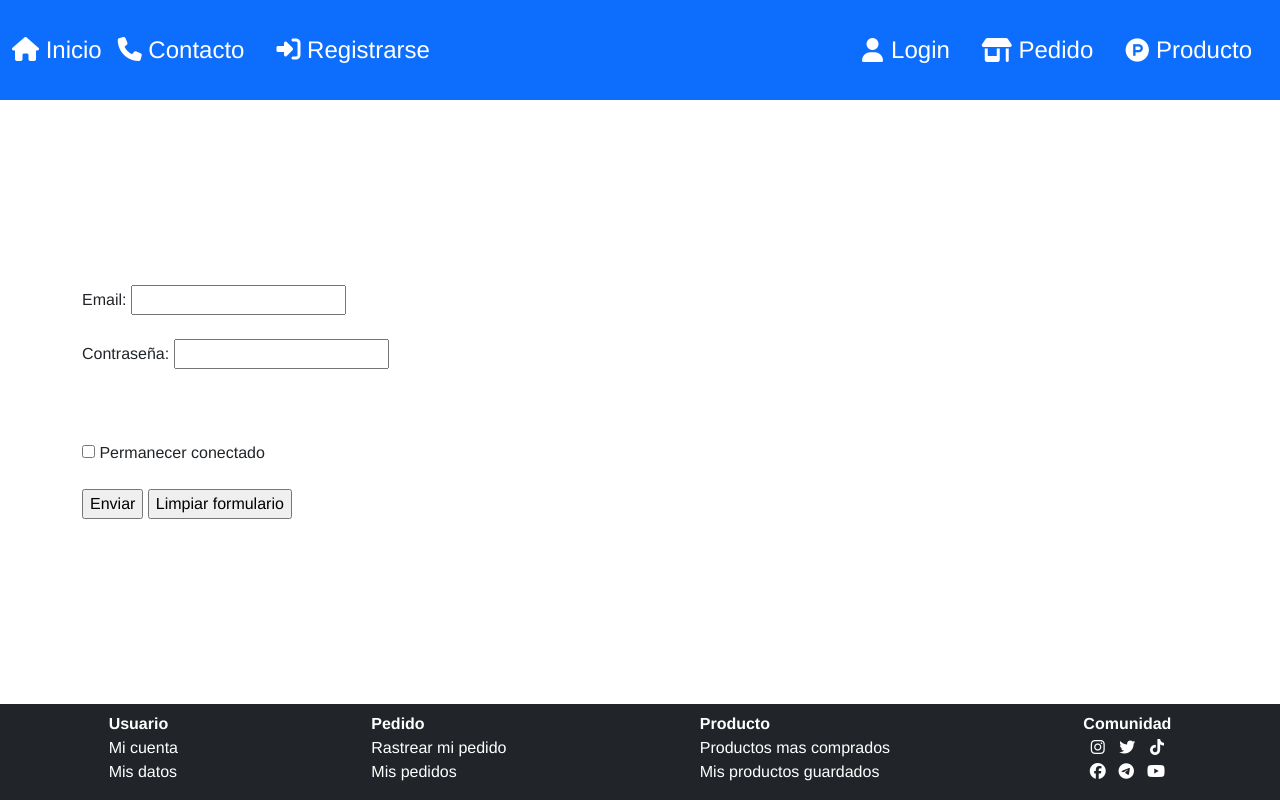
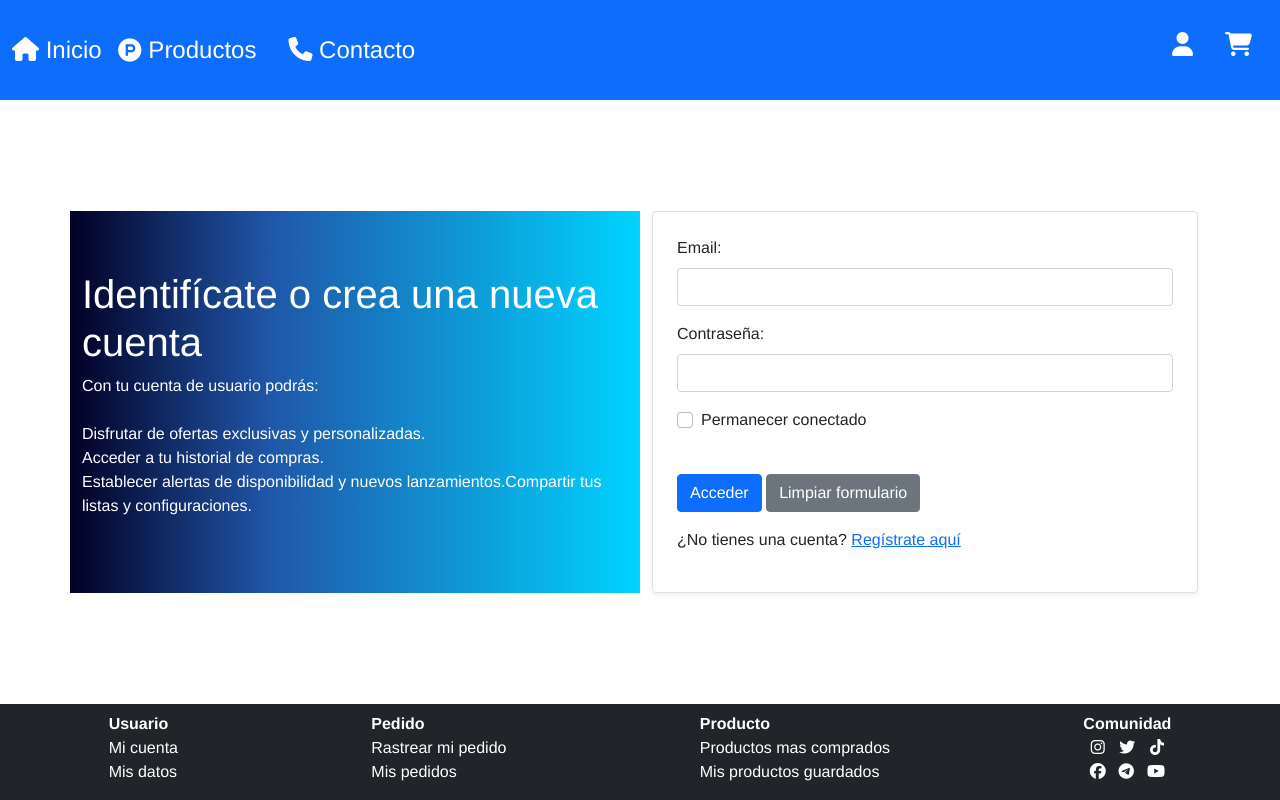
Before and after one commit to anietooo/DWES_P3_LuisJ_AlejandroN, a PHP site: page /login.php in a window 1280 px wide. Run offline with PHP 8.4, Linux system fonts and the light colour scheme.

Commit message:
CambiosEstilo LoginHeader

```diff
--- a/login.php
+++ b/login.php
@@ -1,18 +1,18 @@
 <?php
-require_once("./views/header.php")
+require_once("./views/header.php");
 ?>
 
 <?php
 session_start();
 $email = $password1 = "";
 $emailErr = $password1Err = "";
-$errorLogin="";
+$errorLogin = "";
 $errores = false;
 include "./database/conexion.php";
 include "./database/usuarioDB.php";
 
-if($_SERVER["REQUEST_METHOD"] == "POST"){
-    $email = securizar( $_POST["email"]);
+if ($_SERVER["REQUEST_METHOD"] == "POST") {
+    $email = securizar($_POST["email"]);
     $password1 = securizar($_POST["password1"]);
 
     if (empty($email)) {
@@ -20,71 +20,93 @@ if($_SERVER["REQUEST_METHOD"] == "POST"){
         $errores = true;
     }
 
-    if (empty($password1) || strlen($password1)<5) {
-        $password1Err = "Campo obligatorio , la contraseña tiene que tener mas de 5 Caracteres";
+    if (empty($password1) || strlen($password1) < 5) {
+        $password1Err = "Campo obligatorio, la contraseña tiene que tener más de 5 caracteres";
         $errores = true;
     }
 
-    if(!$errores){
-        if(isset($_POST["conectado"])){
+    if (!$errores) {
+        if (isset($_POST["conectado"])) {
             setcookie("conectado", $email, time() + 60 * 10, "/");
-        } else{
-            setcookie("conectado", $email, time() -3600 , "/");
+        } else {
+            setcookie("conectado", $email, time() - 3600, "/");
         }
 
         $_SESSION["email"] = $email;
 
-        $verificacion = comprobacionLogin($email,$password1);
-        if ($verificacion>0) {
+        $verificacion = comprobacionLogin($email, $password1);
+        if ($verificacion > 0) {
             header("Location: ./index.php");
             exit();
-        }elseif ($verificacion == -1){
-            $errorLogin="No existe el email";
-        }else{
-            $errorLogin="No coincide con la contraseña";
+        } elseif ($verificacion == -1) {
+            $errorLogin = "No existe el email";
+        } else {
+            $errorLogin = "No coincide con la contraseña";
         }
     }
-}else{
+} else {
     $email = '';
 }
 ?>
+
 <!DOCTYPE html>
-<html lang="en">
+<html lang="es">
+
 <head>
     <meta charset="UTF-8">
     <meta name="viewport" content="width=device-width, initial-scale=1.0">
     <title>Formulario de registro</title>
+    <link href="https://stackpath.bootstrapcdn.com/bootstrap/4.5.2/css/bootstrap.min.css" rel="stylesheet">
 </head>
 <style>
-    body{
+    body {
         display: grid;
-        height: 100dvh;
+        height: 100vh;
         grid-template-rows: auto 1fr auto;
     }
+
+    .bg-gradient-primary {
+        background: linear-gradient(90deg, rgba(2, 0, 36, 1) 0%, rgb(32, 86, 168) 35%, rgba(0, 212, 255, 1) 100%);
+    }
 </style>
+
 <body>
-    <form class="container align-self-center" action="login.php" method="post" >
-        Email: <input type="email" name="email"
-        class="<?php if(!empty($emailErr)) echo "error"; ?>"
-        value="<?php echo htmlspecialchars($email); ?>">
-        <label><?php echo $emailErr; ?></label>
-        <br><br>
-        Contraseña: <input type="password" name="password1"
-        class="<?php if(!empty($password1Err)) echo "error"; ?>"
-        value="">
-        <label><?php echo $password1Err; ?></label>
-        <br><br>
-        <label><?php echo $errorLogin; ?></label>
-        <br><br>
-        <input type="checkbox" name="conectado"> Permanecer conectado
-        <br><br>
+    <div class="container align-self-center">
+        <div class="row">
+            <div class="col-md-6 d-none d-md-flex align-items-center justify-content-center flex-column  text-white bg-gradient-primary">
+                <h1>Identifícate o crea una nueva cuenta<br></h1>
+                <p>Con tu cuenta de usuario podrás: <br><br> Disfrutar de ofertas exclusivas y personalizadas.<br> Acceder a tu historial de compras. <br>Establecer alertas de disponibilidad y nuevos lanzamientos.Compartir tus listas y configuraciones.</p>
+            </div>
+            <div class="col-md-6">
+                <form action="login.php" method="post" class="border p-4 shadow-sm rounded">
+                    <div class="form-group">
+                        <label for="email">Email:</label>
+                        <input type="email" name="email" id="email" class="form-control <?php if (!empty($emailErr)) echo 'is-invalid'; ?>" value="<?php echo htmlspecialchars($email); ?>">
+                        <div class="invalid-feedback"><?php echo $emailErr; ?></div>
+                    </div>
+                    <div class="form-group">
+                        <label for="password1">Contraseña:</label>
+                        <input type="password" name="password1" id="password1" class="form-control <?php if (!empty($password1Err)) echo 'is-invalid'; ?>" value="">
+                        <div class="invalid-feedback"><?php echo $password1Err; ?></div>
+                    </div>
+                    <div class="form-group form-check">
+                        <input type="checkbox" name="conectado" id="conectado" class="form-check-input">
+                        <label class="form-check-label" for="conectado">Permanecer conectado</label>
+                    </div>
+                    <div class="form-group">
+                        <label class="text-danger"><?php echo $errorLogin; ?></label>
+                    </div>
+                    <button type="submit" class="btn btn-primary">Acceder</button>
+                    <button type="reset" class="btn btn-secondary">Limpiar formulario</button>
+                    <p class="mt-3">¿No tienes una cuenta? <a href="/signup.php">Regístrate aquí</a></p>
+                </form>
+            </div>
 
+        </div>
+    </div>
+</body>
 
-        <input type="submit" value="Enviar">
-        <input type="reset" value="Limpiar formulario">
-    </form>
-</body>
 </html>
 <?php
-require_once("./views/footer.php")
+require_once("./views/footer.php");
 ?>
--- a/views/header.php
+++ b/views/header.php
@@ -35,36 +35,30 @@
       <div class="col-12 col-sm-10 mt-3">
         <ul class="list-unstyled d-flex justify-content-center justify-content-sm-start">
           <li class="fs-4 text-white">
-            <a class="text-decoration-none text-white linkHover" href="#"><i class="fas fa-home"></i>&nbsp;Inicio</a>
+            <a class="text-decoration-none text-white linkHover" href="./index.php"><i class="fas fa-home"></i>&nbsp;Inicio</a>
           </li>
-
+          <li class="fs-4 mx-3 text-white">
+            <a class="text-decoration-none text-white linkHover d-flex align-items-center" href="./PaginaProducto.php">
+              <i class="fa-brands fa-product-hunt"></i>&nbsp;Productos
+            </a>
+          </li>
           <li class="fs-4 mx-3 text-white">
             <a class="text-decoration-none text-white linkHover" href="#"><i class="fa-solid fa-phone"></i>&nbsp;Contacto</a>
-          </li>
-          <li class="fs-4 mx-3 text-white">
-            <a class="text-decoration-none text-white linkHover" href="/signup.php"><i class="fa-solid fa-right-to-bracket"></i>&nbsp;Registrarse</a>
           </li>
         </ul>
       </div>
 
-      <!--Lista a la derecha-->
+      <!--Icono de usuario a la derecha-->
       <div class="col-12 col-sm-2 mt-3">
         <ul class="list-unstyled d-flex justify-content-center justify-content-sm-end">
           <li class="fs-4 mx-3 text-white">
             <a class="text-decoration-none text-white linkHover d-flex align-items-center" href="/login.php">
-              <i class="fa-solid fa-user me-2"></i>Login
+              <i class="fa-solid fa-user"></i>
             </a>
           </li>
-
           <li class="fs-4 mx-3 text-white">
             <a class="text-decoration-none text-white linkHover d-flex align-items-center" href="./PaginaPedido.php">
-              <i class="fa-solid fa-shop"></i>&nbsp;Pedido
-            </a>
-          </li>
-
-          <li class="fs-4 mx-3 text-white">
-            <a class="text-decoration-none text-white linkHover d-flex align-items-center" href="./PaginaProducto.php">
-              <i class="fa-brands fa-product-hunt"></i>&nbsp;Producto
+              <i class="fa-solid fa-shopping-cart"></i>
             </a>
           </li>
         </ul>
```
